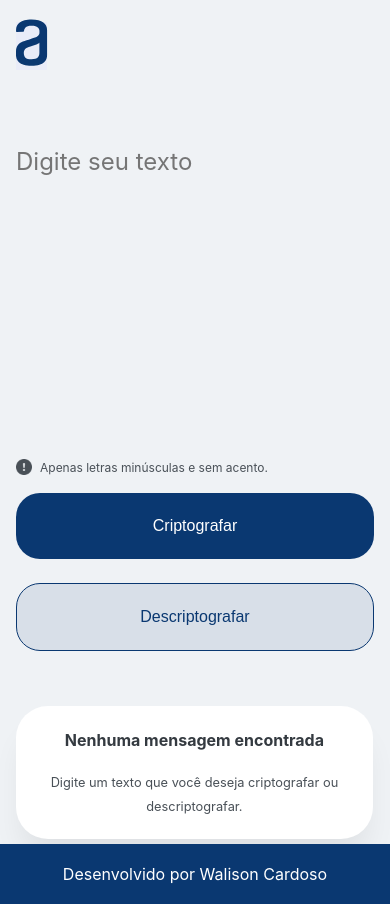
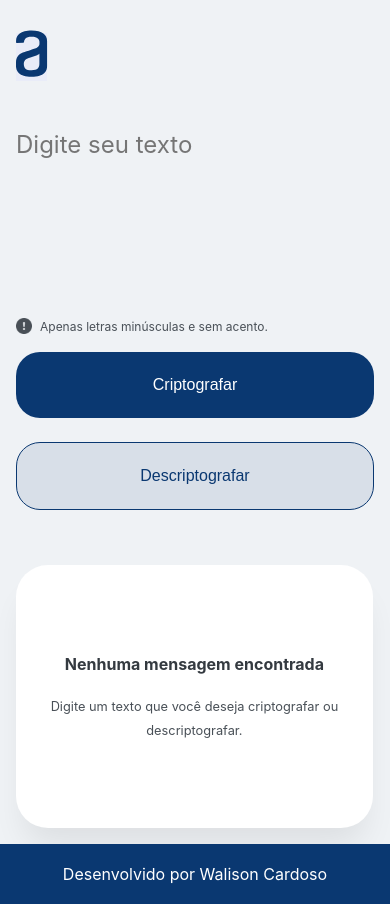
Before and after one commit to wallcs/challenge-decodificador, a plain HTML site: page index.html in a window 390 px wide. Drawn offline with Linux system fonts and the light colour scheme.

Commit message:
Responsividade Mobili Improved

```diff
--- a/styles/style.css
+++ b/styles/style.css
@@ -272,18 +272,20 @@
     }
     .area__interacao__texto-output {
         width: 90vw;
-        height: 20vh;
+        height: 32vh;
         margin:  10px 40px 40px ;
     }
 
     .area__interacao__texto-input {
         margin: 0 40px 0 40px;
+        height: 35vh;
     }
 
     .logo-alura {
-        margin: 73.42px 0 116px 40px;
+        margin: 73.42px 0 100px 40px;
 
     }
+
 }
 
 @media screen and (max-width: 425px) {
@@ -300,7 +302,7 @@
     }
 
     .logo-alura {
-        margin: 30px 0 73.42px 16px;
+        margin: 30px 0 45px 16px;
     }
 
     .area__interacao__texto-output {
@@ -310,6 +312,7 @@
 
     .area__interacao__texto-input {
         margin: 0 16px 0 16px;
+        height: 45vh;
     }
 
 
```
